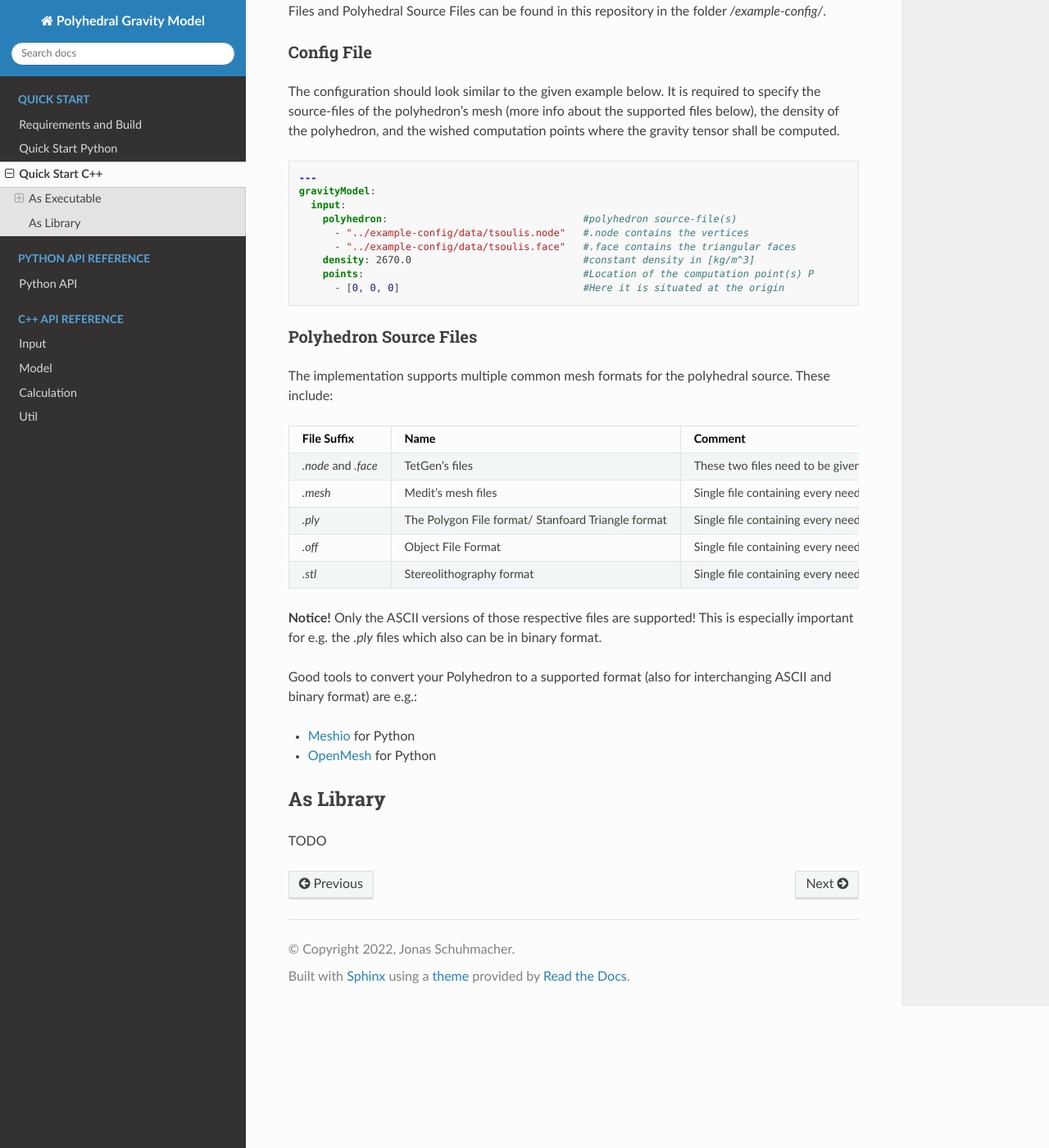
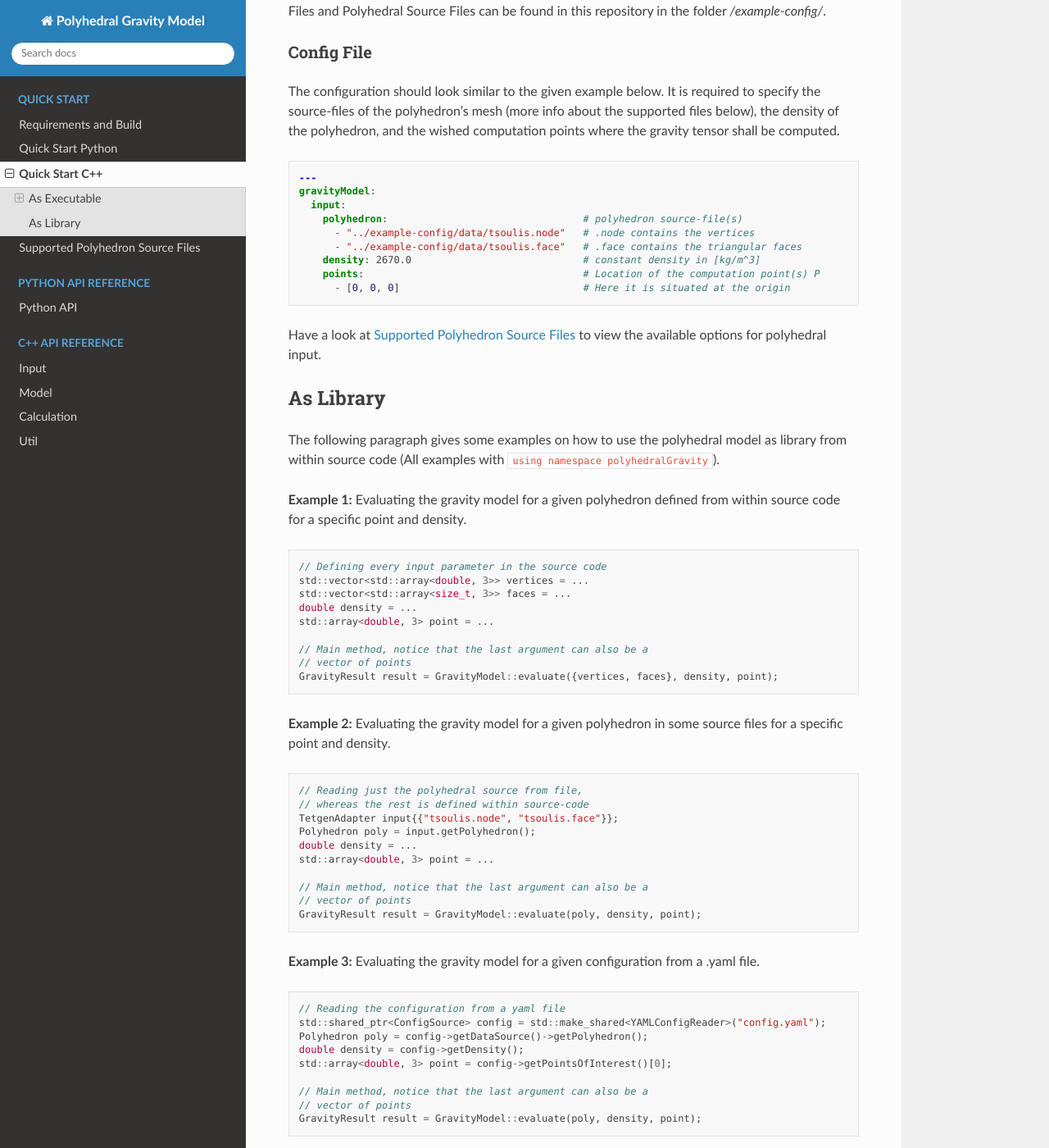
Before and after one commit to schuhmaj/polyhedral-gravity-model, a Sphinx documentation site: the page built from docs/quick_start_cpp.rst, in a window 1280 px wide and 1400 px high, scrolled down 403 px. Shown: the whole window at 82% size. Built offline with Sphinx 7.4.7 and the Read the Docs theme 2.0.0, drawn with Linux system fonts in a browser that asks for light colours.

Commit message:
more documentation

```diff
--- a/docs/index.rst
+++ b/docs/index.rst
@@ -6,6 +6,11 @@
 Welcome to Polyhedral Gravity Model's documentation!
 ====================================================
 
+Have a look at the **Quick Start** section to quickly
+get into the use of the polyhedral gravity model.
+
+And for more details, refer to the **Python API** or **C++ API**.
+
 .. toctree::
    :caption: QUICK START
    :maxdepth: 2
@@ -13,6 +18,7 @@ Welcome to Polyhedral Gravity Model's documentation!
    build
    quick_start_python
    quick_start_cpp
+   supported_input
 
 .. toctree::
    :caption: PYTHON API REFERENCE
--- a/docs/quick_start_cpp.rst
+++ b/docs/quick_start_cpp.rst
@@ -31,41 +31,69 @@ gravity tensor shall be computed.
     ---
     gravityModel:
       input:
-        polyhedron:                                 #polyhedron source-file(s)
-          - "../example-config/data/tsoulis.node"   #.node contains the vertices
-          - "../example-config/data/tsoulis.face"   #.face contains the triangular faces
-        density: 2670.0                             #constant density in [kg/m^3]
-        points:                                     #Location of the computation point(s) P
-          - [0, 0, 0]                               #Here it is situated at the origin
+        polyhedron:                                 # polyhedron source-file(s)
+          - "../example-config/data/tsoulis.node"   # .node contains the vertices
+          - "../example-config/data/tsoulis.face"   # .face contains the triangular faces
+        density: 2670.0                             # constant density in [kg/m^3]
+        points:                                     # Location of the computation point(s) P
+          - [0, 0, 0]                               # Here it is situated at the origin
 
 
-Polyhedron Source Files
-~~~~~~~~~~~~~~~~~~~~~~~
-
-The implementation supports multiple common mesh formats for
-the polyhedral source. These include:
-
-====================== ==================================================== ==================================================================================================================================================
-File Suffix            Name                                                 Comment
-====================== ==================================================== ==================================================================================================================================================
-  `.node` and `.face`                     TetGen's files                     These two files need to be given as a pair to the input. [Documentation of TetGen's files](https://wias-berlin.de/software/tetgen/fformats.html)
-        `.mesh`                         Medit's mesh files                   Single file containing every needed mesh information.
-        `.ply`          The Polygon File format/ Stanfoard Triangle format   Single file containing every needed mesh information. Blender File Format.
-        `.off`                          Object File Format                   Single file containing every needed mesh information.
-        `.stl`                       Stereolithography format                Single file containing every needed mesh information. Blender File Format.
-====================== ==================================================== ==================================================================================================================================================
-
-**Notice!** Only the ASCII versions of those respective files are supported! This is especially
-important for e.g. the `.ply` files which also can be in binary format.
-
-Good tools to convert your Polyhedron to a supported format (also for interchanging
-ASCII and binary format) are e.g.:
-
-- `Meshio <https://github.com/nschloe/meshio>`__ for Python
-- `OpenMesh <https://openmesh-python.readthedocs.io/en/latest/readwrite.html>`__ for Python
-
+Have a look at :ref:`supported-polyhedron-source-files` to view the available
+options for polyhedral input.
 
 As Library
 ----------
 
-TODO
+The following paragraph gives some examples on how to
+use the polyhedral model as library from within source code
+(All examples with :code:`using namespace polyhedralGravity`).
+
+
+**Example 1:** Evaluating the gravity model for a given polyhedron
+defined from within source code for a specific point and density.
+
+.. code-block:: cpp
+
+        // Defining every input parameter in the source code
+        std::vector<std::array<double, 3>> vertices = ...
+        std::vector<std::array<size_t, 3>> faces = ...
+        double density = ...
+        std::array<double, 3> point = ...
+
+        // Main method, notice that the last argument can also be a
+        // vector of points
+        GravityResult result = GravityModel::evaluate({vertices, faces}, density, point);
+
+
+**Example 2:** Evaluating the gravity model for a given polyhedron
+in some source files for a specific point and density.
+
+.. code-block:: cpp
+
+        // Reading just the polyhedral source from file,
+        // whereas the rest is defined within source-code
+        TetgenAdapter input{{"tsoulis.node", "tsoulis.face"}};
+        Polyhedron poly = input.getPolyhedron();
+        double density = ...
+        std::array<double, 3> point = ...
+
+        // Main method, notice that the last argument can also be a
+        // vector of points
+        GravityResult result = GravityModel::evaluate(poly, density, point);
+
+
+**Example 3:** Evaluating the gravity model for a given configuration
+from a .yaml file.
+
+.. code-block:: cpp
+
+        // Reading the configuration from a yaml file
+        std::shared_ptr<ConfigSource> config = std::make_shared<YAMLConfigReader>("config.yaml");
+        Polyhedron poly = config->getDataSource()->getPolyhedron();
+        double density = config->getDensity();
+        std::array<double, 3> point = config->getPointsOfInterest()[0];
+
+        // Main method, notice that the last argument can also be a
+        // vector of points
+        GravityResult result = GravityModel::evaluate(poly, density, point);
```
Also changed, not shown: docs/quick_start_python.rst (+61 -1 lines), docs/supported_input.rst (added, +26 -0 lines).
